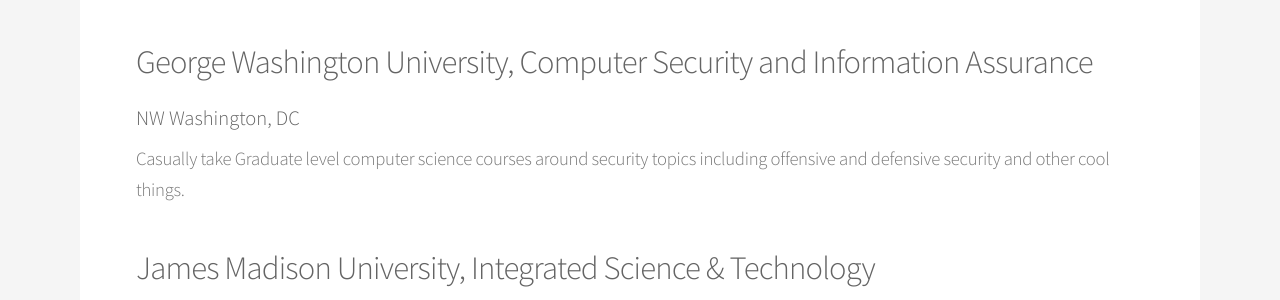
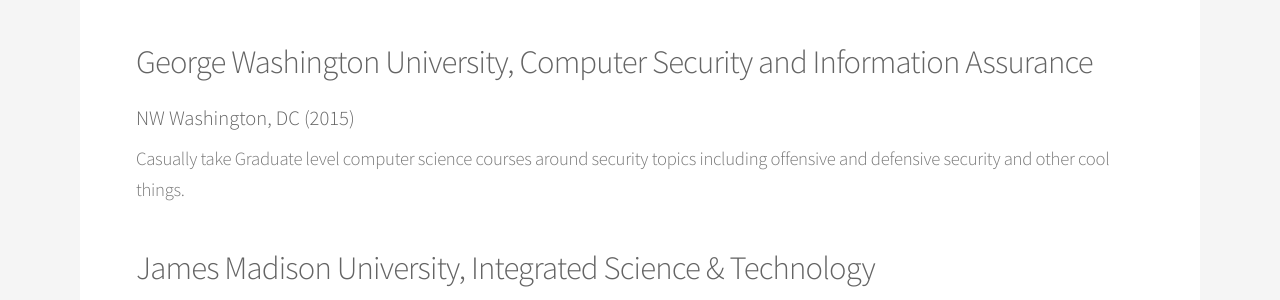
Before and after one commit to patricknowlan/patrick-knowlan, a Jekyll site: the page built from resume.html, in a window 1280 px wide and 900 px high, scrolled down 3615 px. Shown: the part 155-455 px from the top of the window. Built offline with Jekyll 4.4.1, drawn with Linux system fonts in a browser that asks for light colours.

Commit message:
adding date

```diff
--- a/resume.html
+++ b/resume.html
@@ -118,7 +118,7 @@
                 <p>Learned how to apply visual design principles when building digital products including the basics on photoshop, illustrator, and sketch. Covered design principles including ideation, contrast & similarity, gestalt, color theory, fonts & typefaces, composition with type, UX fundamentals, designing for interaction, responsive design, and iconography!</p>
 
                 <h3>George Washington University, Computer Security and Information Assurance</h3>
-                <h4>NW Washington, DC</h4>
+                <h4>NW Washington, DC (2015)</h4>
                 <p>Casually take Graduate level computer science courses around security topics including offensive and defensive security and other cool things.</p>
 
 
```
